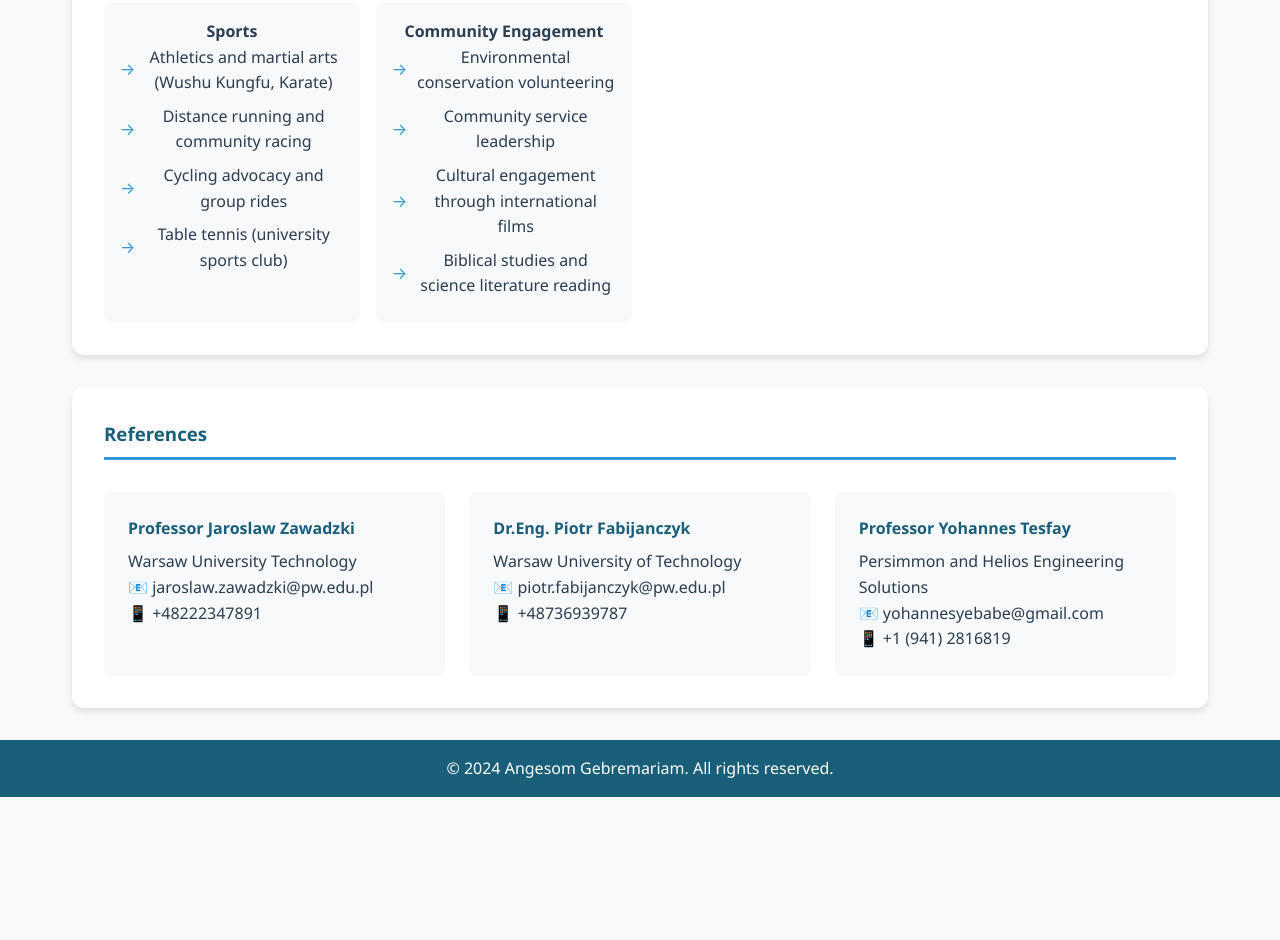
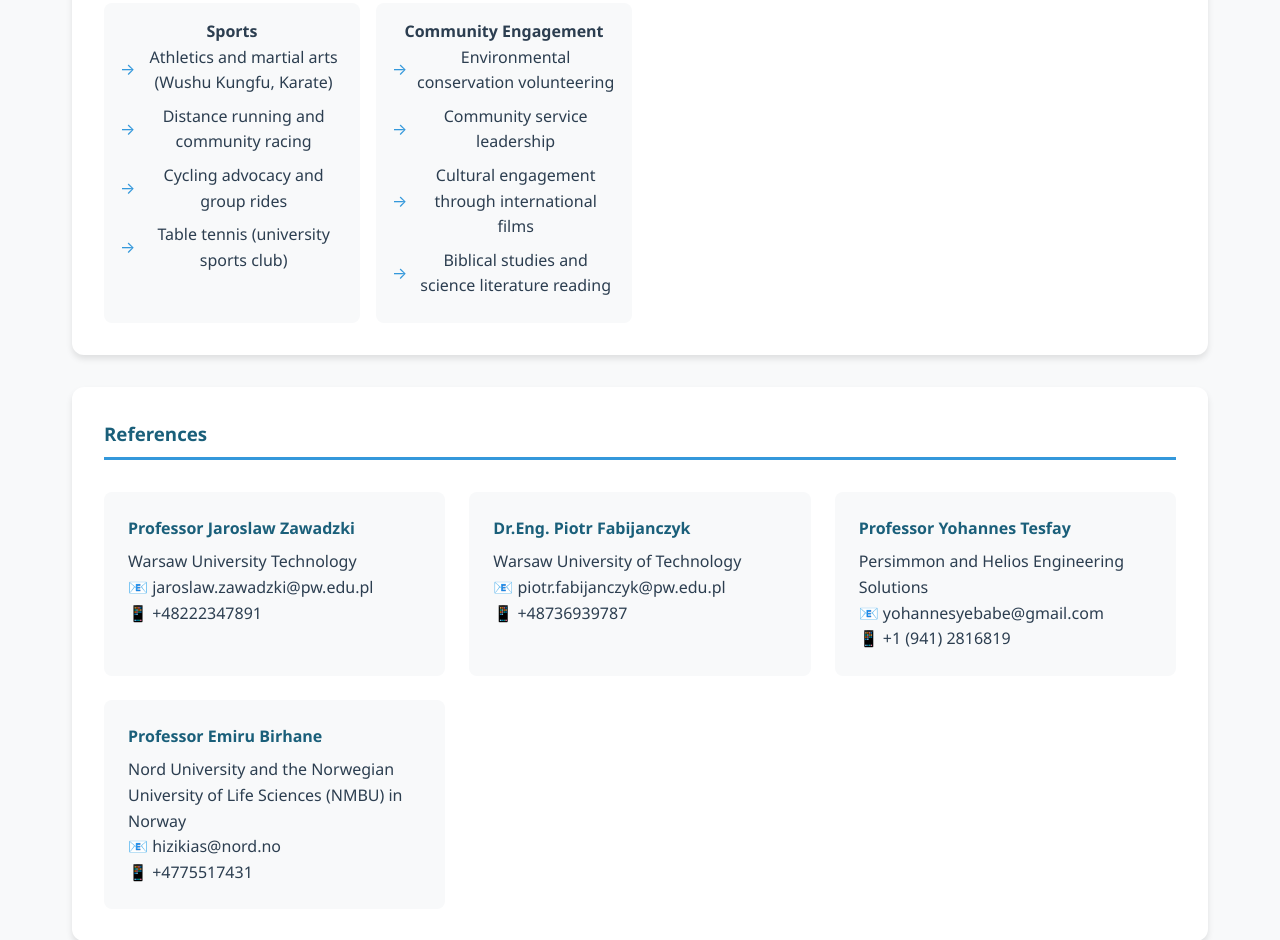
Before and after one commit to Angesom12/Angesom12.github.io, a plain HTML site: page Index.html in a window 1280 px wide. Shown: the part 11060-12000 px from the top of the page. Before the commit the page ends 11857 px from the top, so only its background shows below. Drawn offline with Linux system fonts and the light colour scheme.

```diff
--- a/Index.html
+++ b/Index.html
@@ -922,6 +922,12 @@
                     <p>📧 yohannesyebabe@gmail.com</p>
                     <p>📱 +1 (941) 2816819</p>
                 </div>
+				<div class="reference-card">
+                    <div class="reference-name">Professor Emiru Birhane</div>
+                    <p>Nord University and the Norwegian University of Life Sciences (NMBU) in Norway</p>
+                    <p>📧 hizikias@nord.no </p>
+                    <p>📱 +4775517431</p>
+                </div>
             </div>
         </section>
     </div>
```
